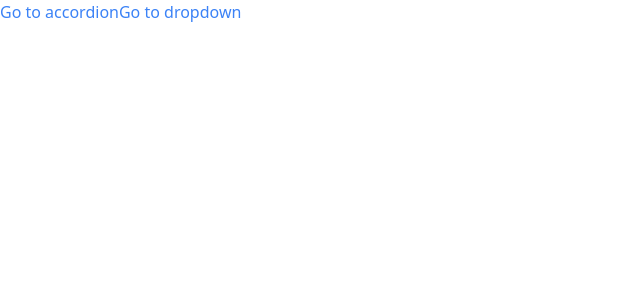
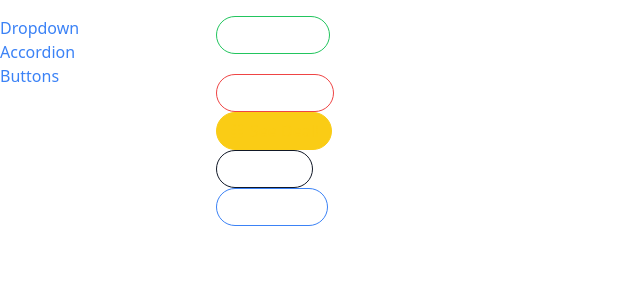
Before and after one commit to emonShimoul/udemy-react-redux-comps, a React (Create React App) app: page /buttons in a window 1280 px wide. Shown: the top 300 px of the page, without its empty margins (0-640 px from the left). Built offline with nearby package versions, Linux system fonts and the light colour scheme.

Commit message:
created a sidebar

```diff
--- a/src/App.js
+++ b/src/App.js
@@ -1,21 +1,23 @@
-import Link from "./components/Link";
 import Route from "./components/Route";
+import Sidebar from "./components/Sidebar";
 import AccordionPage from "./pages/AccordionPage";
+import ButtonPage from "./pages/ButtonPage";
 import DropdownPage from "./pages/DropdownPage";
 
 
 function App() {
     return (
-        <div>
-            <Link to="/accordion">Go to accordion</Link>
-            <Link to="/dropdown">Go to dropdown</Link>
-
-            <div>
+        <div className="container mx-auto grid grid-cols-6 gap-4 mt-4">
+            <Sidebar></Sidebar>
+            <div className="col-span-5">
                 <Route path="/accordion">
                     <AccordionPage></AccordionPage>
                 </Route>
-                <Route path="/dropdown">
+                <Route path="/">
                     <DropdownPage></DropdownPage>
+                </Route>
+                <Route path="/buttons">
+                    <ButtonPage></ButtonPage>
                 </Route>
             </div>
         </div>
--- /dev/null
+++ b/src/components/Sidebar.js
@@ -0,0 +1,21 @@
+import Link from "./Link";
+
+function Sidebar() {
+    const Links = [
+        { label: 'Dropdown', path: '/' },
+        { label: 'Accordion', path: '/accordion' },
+        { label: 'Buttons', path: '/buttons' },
+    ];
+
+    return (
+        <div className="sticky top-0 flex flex-col">
+            {
+                Links.map((link) => {
+                    return <Link key={link.label} to={link.path}>{link.label}</Link>
+                })
+            }
+        </div>
+    );
+}
+
+export default Sidebar;
--- a/src/pages/ButtonPage.js
+++ b/src/pages/ButtonPage.js
@@ -3,8 +3,9 @@ import { GoBell, GoCloudDownload, GoDatabase } from 'react-icons/go';
 
 function ButtonPage() {
     const handleOnClick = () => {
-        console.log('Click!!');
+
     }
+
     return (
         <div>
             <div>
```
